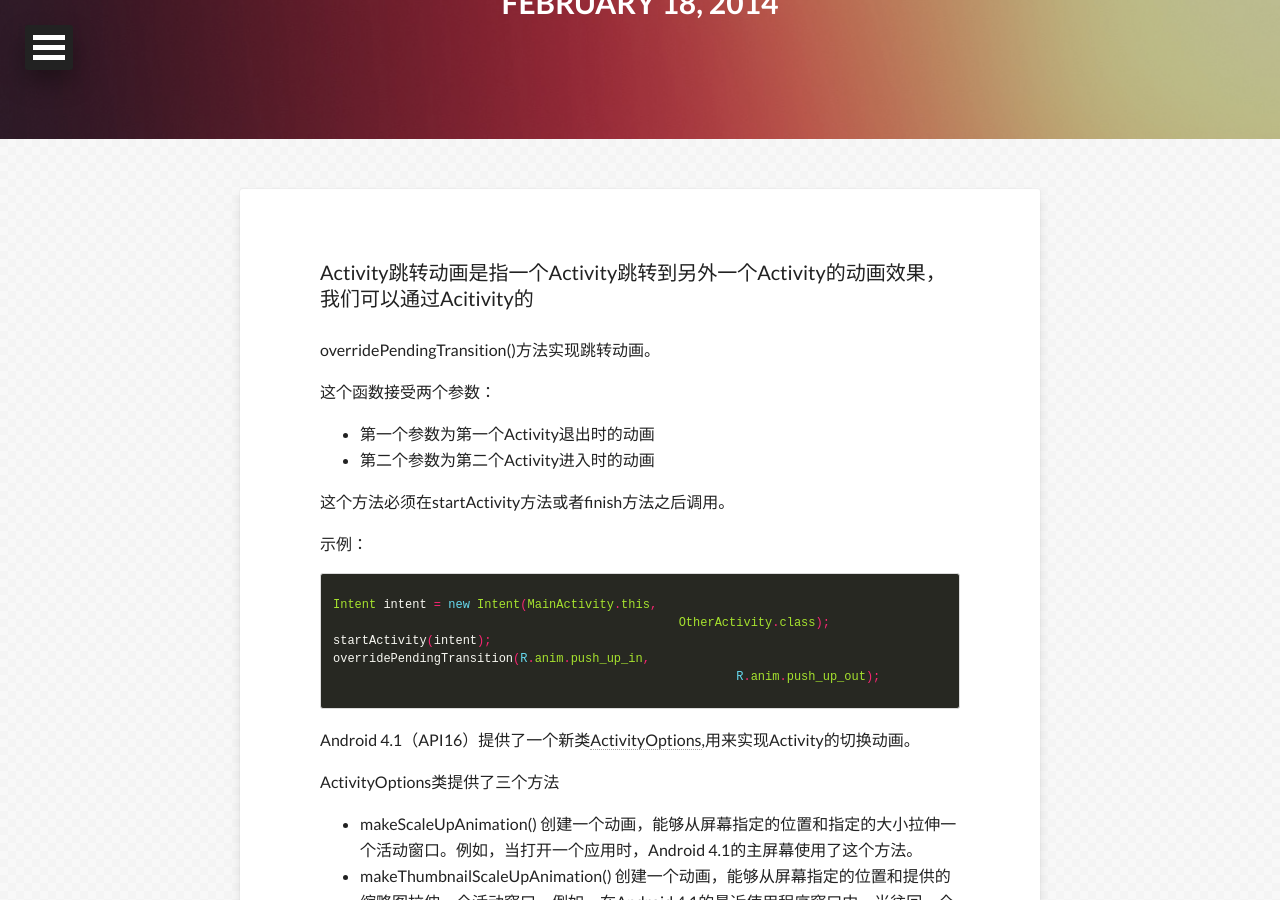
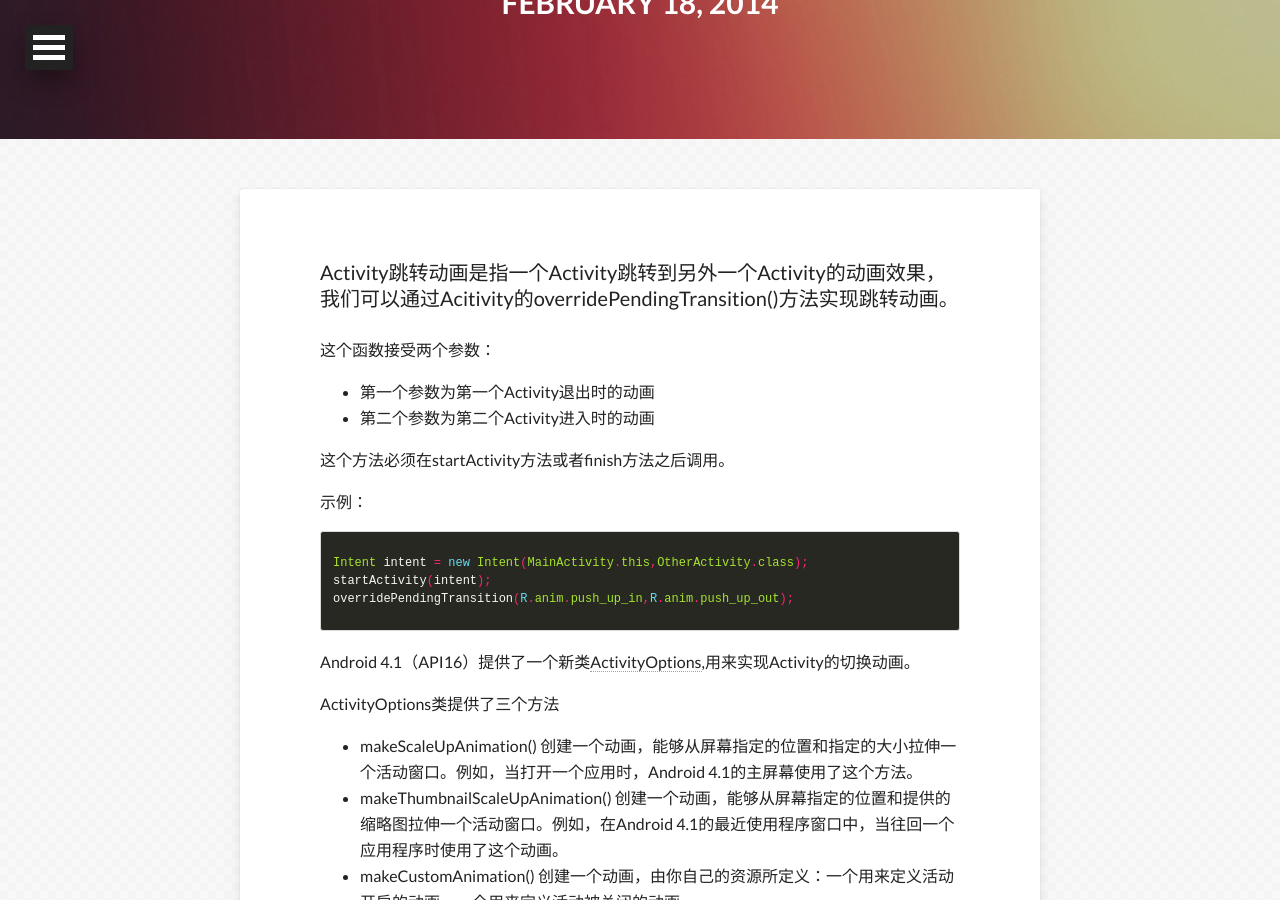
Before and after one commit to ITBox/ITBox.github.io, a Jekyll site: the page built from _posts/2014-02-18-activity-transition-animation-guide.md, in a window 1280 px wide and 900 px high, scrolled down 301 px. Built offline with Jekyll 4.4.1, drawn with Linux system fonts in a browser that asks for light colours; nearby versions of some CDN libraries; comment, search, counter and statistics services are not loaded.

```diff
--- a/_posts/2014-02-18-activity-transition-animation-guide.md
+++ b/_posts/2014-02-18-activity-transition-animation-guide.md
@@ -13,9 +13,7 @@ image:
   creditlink:
 comments: true
 ---
-Activity跳转动画是指一个Activity跳转到另外一个Activity的动画效果，我们可以通过Acitivity的
-
-overridePendingTransition()方法实现跳转动画。
+Activity跳转动画是指一个Activity跳转到另外一个Activity的动画效果，我们可以通过Acitivity的overridePendingTransition()方法实现跳转动画。
 
 这个函数接受两个参数：
 
@@ -29,11 +27,9 @@ overridePendingTransition()方法实现跳转动画。
 
 {% highlight java %}
 
-Intent intent = new Intent(MainActivity.this,
-						OtherActivity.class);
+Intent intent = new Intent(MainActivity.this,OtherActivity.class);
 startActivity(intent);
-overridePendingTransition(R.anim.push_up_in,
-							R.anim.push_up_out);
+overridePendingTransition(R.anim.push_up_in,R.anim.push_up_out);
 
 {% endhighlight %}
 
@@ -55,11 +51,9 @@ ActivityOptions类提供了三个方法
 
 {% highlight java %}
 
-Intent intent = new Intent(MainActivity.this,
-						OtherActivity.class);
+Intent intent = new Intent(MainActivity.this,OtherActivity.class);
 startActivity(intent);
-overridePendingTransition(R.anim.push_up_in,
-							R.anim.push_up_out);
+overridePendingTransition(R.anim.push_up_in,R.anim.push_up_out);
 
 {% endhighlight %}
 
```
